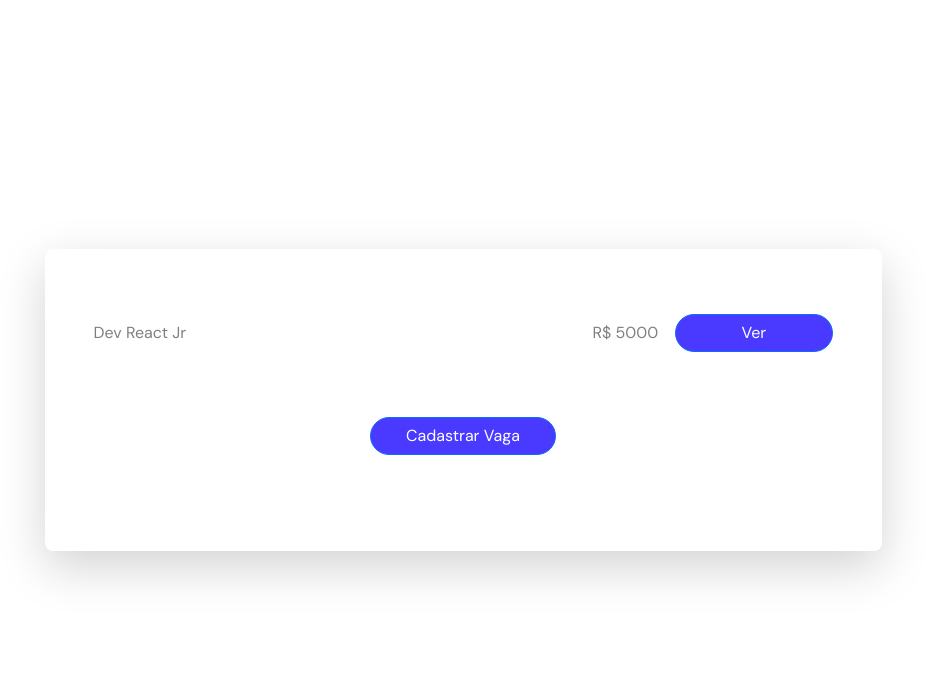
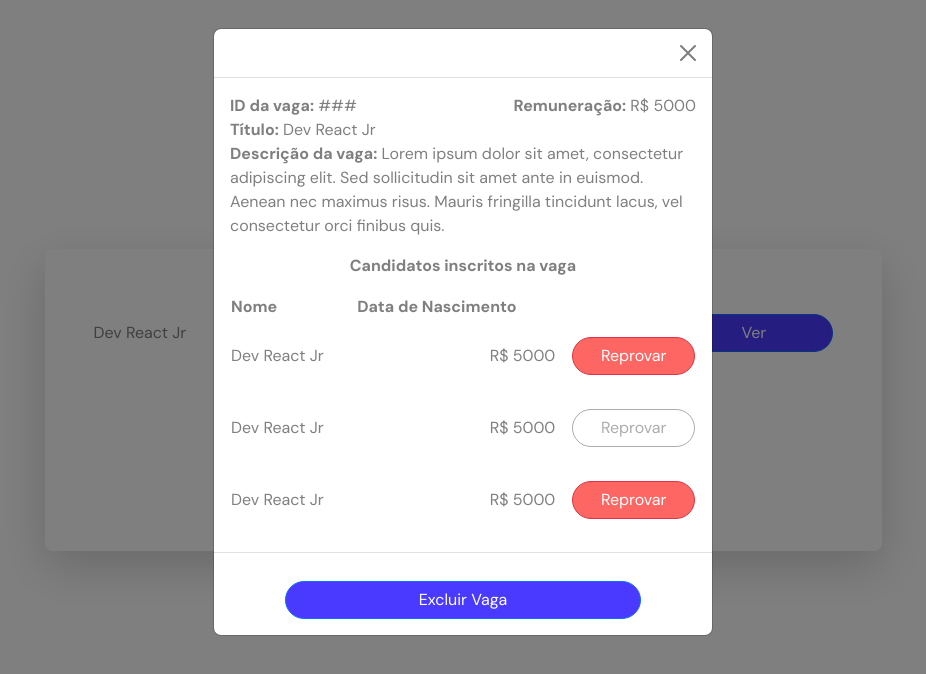
Before and after one commit to Danieljacon/vemser-javascript-final, a plain HTML site: page src/pages/recrutador/index.html in a window 1280 px wide. Both pictures are taken after a click on the button "Ver". Shown: the whole page, without its empty margins (177-1103 px from the left). Drawn offline with nearby package versions, Linux system fonts and the light colour scheme.

Commit message:
modal ver vagas e ajustes tela recrutador

```diff
--- a/src/pages/recrutador/index.html
+++ b/src/pages/recrutador/index.html
@@ -20,7 +20,9 @@
                         <tr class="text-black-50">
                             <td>Dev React Jr</td>
                             <td class="text-end px-3">R$ 5000</td>
-                            <td><button class="btn btn-primary w-100 my-3">Ver</button></td>
+                            <!--abre modal ver vaga-->
+                            <td><button class="btn btn-primary w-100 my-3" data-bs-toggle="modal"
+                                    data-bs-target="#recrutador-ver-vaga">Ver</button></td>
                         </tr>
                     </tbody>
                 </table>
@@ -63,10 +65,65 @@
                                 </div>
                             </form>
                             <div class="modal-footer">
-                                <button type="button" class="btn btn-primary" onclick="postVaga()">Cadastrar vaga</button>
+                                <button type="button" class="btn btn-primary" onclick="postVaga()">Cadastrar
+                                    vaga</button>
                             </div>
                         </div>
                     </div>
+                </div>
+            </div>
+        </div>
+    </div>
+    <!-- Modal ver vagas -->
+    <div class="modal fade" id="recrutador-ver-vaga" tabindex="-1" aria-labelledby="exampleModalLabel"
+        aria-hidden="true">
+        <div class="modal-dialog">
+            <div class="modal-content">
+                <div class="modal-header">
+                    <button type="button" class="btn-close" data-bs-dismiss="modal" aria-label="Close"></button>
+                </div>
+
+                <form class="modal-body text-black-50">
+                    <div class="d-flex flex-row justify-content-between">
+                        <div><span class="fw-bold">ID da vaga:</span> ###</div>
+                        <div><span class="fw-bold">Remuneração:</span> R$ 5000</div>
+                    </div>
+                    <div>
+                        <span class="fw-bold">Título:</span> Dev React Jr
+                    </div>
+                    <div>
+                        <span class="fw-bold">Descrição da vaga:</span> Lorem ipsum dolor sit amet, consectetur adipiscing elit. Sed sollicitudin sit
+                        amet ante in euismod. Aenean nec maximus risus. Mauris fringilla tincidunt lacus, vel
+                        consectetur orci finibus quis.
+                    </div>
+                    <div class="text-center fw-bold mt-3 mb-3">Candidatos inscritos na vaga</div>
+                    <table class="w-100">
+                        <tbody>
+                            <tr>
+                                <th>Nome</th>
+                                <th>Data de Nascimento</th>
+                                <th></th>
+                            </tr>
+                            <tr class="text-black-50">
+                                <td>Dev React Jr</td>
+                                <td class="text-end px-3">R$ 5000</td>
+                                <td><button class="btn btn-danger w-100 my-3">Reprovar</button></td>
+                            </tr>
+                            <tr class="text-black-50">
+                                <td>Dev React Jr</td>
+                                <td class="text-end px-3">R$ 5000</td>
+                                <td><button class="btn btn- w-100 my-3" disabled>Reprovar</button></td>
+                            </tr>
+                            <tr class="text-black-50">
+                                <td>Dev React Jr</td>
+                                <td class="text-end px-3">R$ 5000</td>
+                                <td><button class="btn btn-danger w-100 my-3">Reprovar</button></td>
+                            </tr>
+                        </tbody>
+                    </table>
+                </form>
+                <div class="modal-footer justify-content-center">
+                    <button type="button" class="btn btn-primary mt-3 w-75" onclick="deleteVaga()">Excluir Vaga</button>
                 </div>
             </div>
         </div>
```
